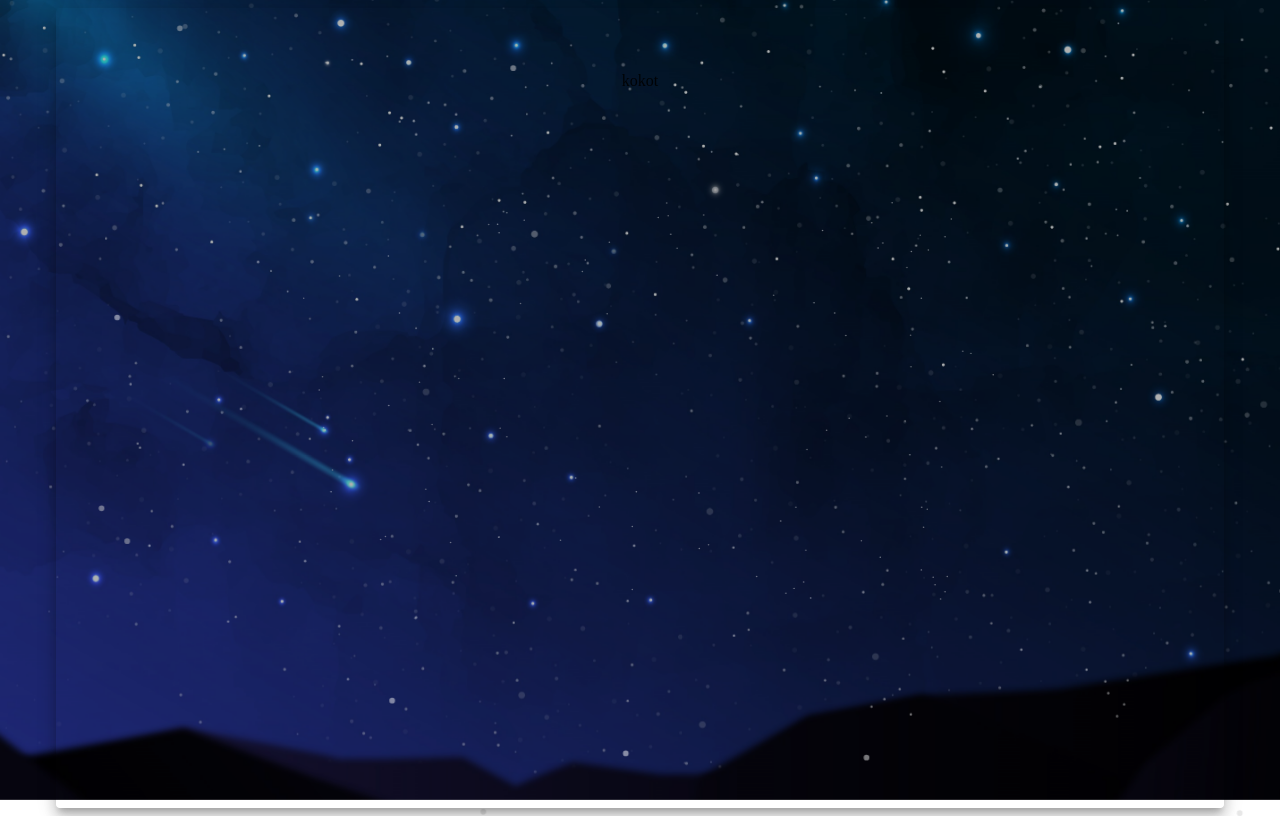
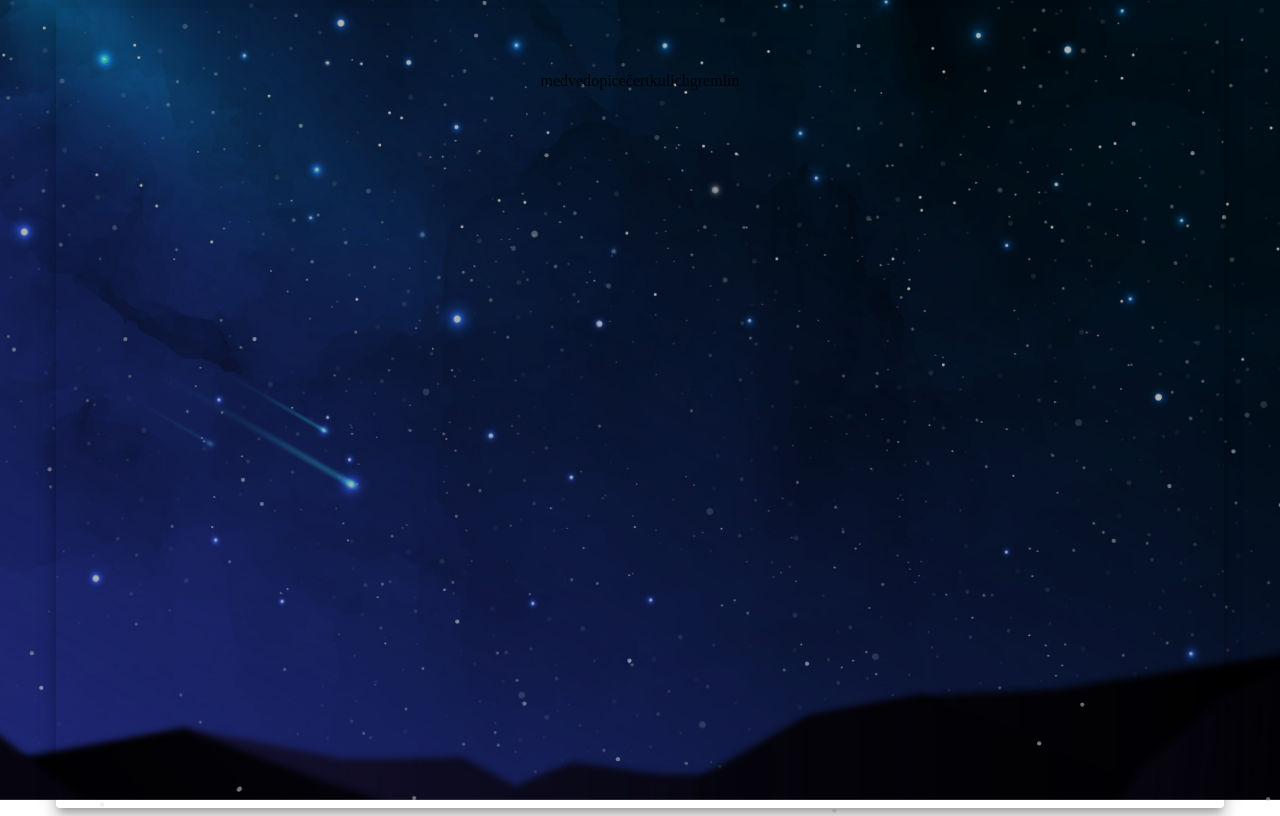
Before and after one commit to hladefil/devicechecker, a React (Create React App) app: page /devices in a window 1280 px wide. Built offline with nearby package versions, Linux system fonts and the light colour scheme; no server answers.

Commit message:
getting started

```diff
--- a/src/Devices/DeviceList.js
+++ b/src/Devices/DeviceList.js
@@ -58,7 +58,11 @@ function DeviceList() {
 
     return (
         <Paper elevation={10} className={classes.root}>
-            <p>kokot</p>
+            <p>medved</p>
+            <p>opice</p>
+            <p>čert</p>
+            <p>kulich</p>
+            <p>gremlin</p>
         </Paper>
     )
 }
```
Also changed, not shown: 1 other file (tests, documents, lock files or other folders).
